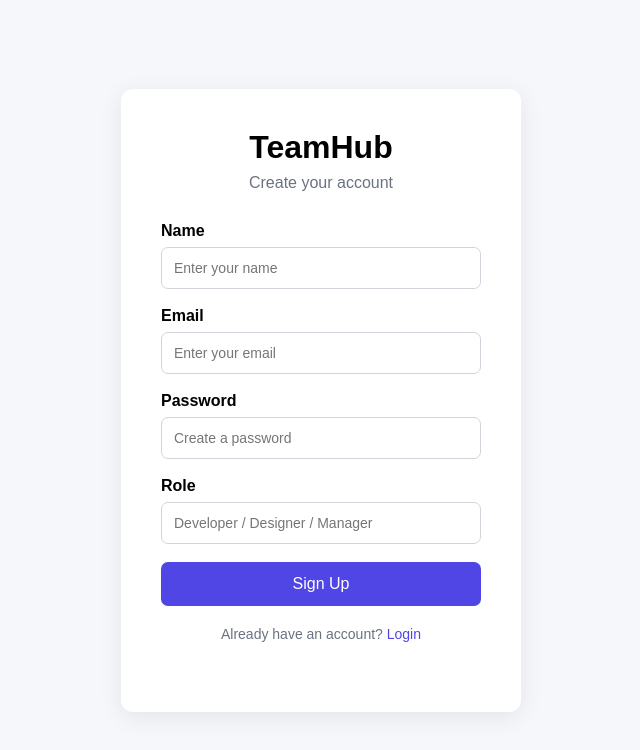
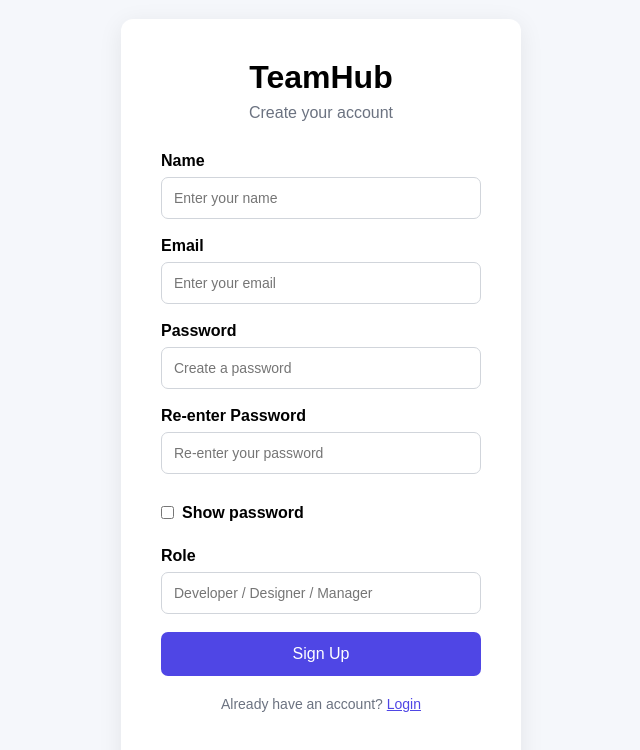
Before and after one commit to bhuvangowda-5009/we_dev-SEE, a React app in the folder frontend/: page /signup in a window 1280 px wide. Shown: the top 750 px of the page, without its empty margins (319-959 px from the left). Built offline with nearby package versions, Linux system fonts and the light colour scheme; no server answers; the HTML template or start-up script is replaced by a standard one.

Commit message:
Update signup and login authentication

```diff
--- a/frontend/src/App.jsx
+++ b/frontend/src/App.jsx
@@ -1,4 +1,13 @@
-import { BrowserRouter, Routes, Route, useLocation } from 'react-router-dom'
+import { useEffect, useState } from 'react'
+import {
+  BrowserRouter,
+  Routes,
+  Route,
+  useLocation,
+  Navigate
+} from 'react-router-dom'
+
+import { supabase } from './supabase'
 
 import Login from './pages/Login'
 import Signup from './pages/Signup'
@@ -14,11 +23,38 @@ import './css/components.css'
 
 function AppLayout() {
   const location = useLocation()
+  const [session, setSession] = useState(undefined)
+
+  useEffect(() => {
+    supabase.auth.getSession().then(({ data }) => {
+      setSession(data.session)
+    })
+
+    const {
+      data: { subscription }
+    } = supabase.auth.onAuthStateChange((_event, session) => {
+      setSession(session)
+    })
+
+    return () => subscription.unsubscribe()
+  }, [])
+
+  if (session === undefined) {
+    return <p>Loading...</p>
+  }
 
   const isAuthPage =
     location.pathname === '/' ||
     location.pathname === '/login' ||
     location.pathname === '/signup'
+
+  if (!session && !isAuthPage) {
+    return <Navigate to="/login" replace />
+  }
+
+  if (session && isAuthPage) {
+    return <Navigate to="/dashboard" replace />
+  }
 
   if (isAuthPage) {
     return (
@@ -42,6 +78,7 @@ function AppLayout() {
           <Route path="/tasks" element={<Tasks />} />
           <Route path="/files" element={<Files />} />
           <Route path="/profile" element={<Profile />} />
+          <Route path="*" element={<Navigate to="/dashboard" replace />} />
         </Routes>
       </main>
     </div>
--- a/frontend/src/pages/Login.jsx
+++ b/frontend/src/pages/Login.jsx
@@ -1,4 +1,3 @@
-
 import { useState } from 'react'
 import { useNavigate } from 'react-router-dom'
 import { supabase } from '../supabase'
@@ -9,6 +8,7 @@ function Login() {
 
   const [email, setEmail] = useState('')
   const [password, setPassword] = useState('')
+  const [showPassword, setShowPassword] = useState(false)
   const [loading, setLoading] = useState(false)
 
   const handleSubmit = async (e) => {
@@ -26,7 +26,7 @@ function Login() {
     try {
       const { data, error } = await supabase.auth.signInWithPassword({
         email: cleanEmail,
-        password: password
+        password
       })
 
       if (error) {
@@ -36,7 +36,6 @@ function Login() {
       }
 
       console.log('Login successful:', data.user.email)
-
       navigate('/dashboard')
     } catch (error) {
       console.error('Unexpected login error:', error)
@@ -52,17 +51,17 @@ function Login() {
         <h1>TeamHub</h1>
         <p>Team Collaboration Platform</p>
 
-        <form onSubmit={handleSubmit} autoComplete="on">
+        <form onSubmit={handleSubmit} autoComplete="off">
           <label htmlFor="login-email">Email</label>
 
           <input
             id="login-email"
             type="email"
-            name="email"
+            name="login-email"
             placeholder="Enter your email"
             value={email}
             onChange={(e) => setEmail(e.target.value)}
-            autoComplete="username"
+            autoComplete="off"
             required
           />
 
@@ -70,14 +69,31 @@ function Login() {
 
           <input
             id="login-password"
-            type="password"
-            name="password"
+            type={showPassword ? 'text' : 'password'}
+            name="login-password"
             placeholder="Enter your password"
             value={password}
             onChange={(e) => setPassword(e.target.value)}
-            autoComplete="current-password"
+            autoComplete="new-password"
             required
           />
+
+          <div style={{ marginTop: '8px', marginBottom: '12px' }}>
+            <label style={{
+              display: 'flex',
+              alignItems: 'center',
+              gap: '8px',
+              cursor: 'pointer'
+            }}>
+              <input
+                type="checkbox"
+                checked={showPassword}
+                onChange={(e) => setShowPassword(e.target.checked)}
+                style={{ width: 'auto' }}
+              />
+              Show password
+            </label>
+          </div>
 
           <button type="submit" disabled={loading}>
             {loading ? 'Logging in...' : 'Login'}
--- a/frontend/src/pages/Signup.jsx
+++ b/frontend/src/pages/Signup.jsx
@@ -1,4 +1,3 @@
-
 import { useState } from 'react'
 import { useNavigate } from 'react-router-dom'
 import { supabase } from '../supabase'
@@ -10,7 +9,9 @@ function Signup() {
   const [name, setName] = useState('')
   const [email, setEmail] = useState('')
   const [password, setPassword] = useState('')
+  const [confirmPassword, setConfirmPassword] = useState('')
   const [role, setRole] = useState('')
+  const [showPassword, setShowPassword] = useState(false)
   const [loading, setLoading] = useState(false)
 
   const handleSubmit = async (e) => {
@@ -20,13 +21,18 @@ function Signup() {
     const cleanEmail = email.trim().toLowerCase()
     const cleanRole = role.trim()
 
-    if (!cleanName || !cleanEmail || !password || !cleanRole) {
+    if (!cleanName || !cleanEmail || !password || !confirmPassword || !cleanRole) {
       alert('Please fill all fields')
       return
     }
 
     if (password.length < 6) {
       alert('Password must be at least 6 characters')
+      return
+    }
+
+    if (password !== confirmPassword) {
+      alert('Passwords do not match. Please re-enter your password.')
       return
     }
 
@@ -37,7 +43,7 @@ function Signup() {
         email: cleanEmail,
         password,
         options: {
-          emailRedirectTo: window.location.origin + '/login',
+          emailRedirectTo: `${window.location.origin}/login`,
           data: {
             name: cleanName,
             role: cleanRole
@@ -82,9 +88,8 @@ function Signup() {
         return
       }
 
-      alert('Account and profile created successfully!')
-      navigate('/login')
-
+      alert('Account created successfully!')
+      navigate('/dashboard')
     } catch (error) {
       console.error('Signup error:', error)
       alert(error.message || 'Something went wrong during signup')
@@ -100,44 +105,85 @@ function Signup() {
         <p>Create your account</p>
 
         <form onSubmit={handleSubmit} autoComplete="off">
-          <label>Name</label>
+          <label htmlFor="signup-name">Name</label>
           <input
+            id="signup-name"
             type="text"
             name="signup-name"
             placeholder="Enter your name"
             value={name}
             onChange={(e) => setName(e.target.value)}
             autoComplete="off"
+            required
           />
 
-          <label>Email</label>
+          <label htmlFor="signup-email">Email</label>
           <input
+            id="signup-email"
             type="email"
             name="signup-email"
             placeholder="Enter your email"
             value={email}
             onChange={(e) => setEmail(e.target.value)}
             autoComplete="off"
+            required
           />
 
-          <label>Password</label>
+          <label htmlFor="signup-password">Password</label>
           <input
-            type="password"
+            id="signup-password"
+            type={showPassword ? 'text' : 'password'}
             name="signup-password"
             placeholder="Create a password"
             value={password}
             onChange={(e) => setPassword(e.target.value)}
             autoComplete="new-password"
+            minLength={6}
+            required
           />
 
-          <label>Role</label>
+          <label htmlFor="confirm-password">Re-enter Password</label>
           <input
+            id="confirm-password"
+            type={showPassword ? 'text' : 'password'}
+            name="confirm-password"
+            placeholder="Re-enter your password"
+            value={confirmPassword}
+            onChange={(e) => setConfirmPassword(e.target.value)}
+            autoComplete="new-password"
+            required
+          />
+
+          <label
+            style={{
+              display: 'flex',
+              alignItems: 'center',
+              gap: '8px',
+              marginTop: '12px',
+              cursor: 'pointer'
+            }}
+          >
+            <input
+              type="checkbox"
+              checked={showPassword}
+              onChange={(e) => setShowPassword(e.target.checked)}
+              style={{ width: 'auto', margin: 0 }}
+            />
+            Show password
+
+          </label>
+          <br />
+
+          <label htmlFor="signup-role">Role</label>
+          <input
+            id="signup-role"
             type="text"
             name="signup-role"
             placeholder="Developer / Designer / Manager"
             value={role}
             onChange={(e) => setRole(e.target.value)}
             autoComplete="off"
+            required
           />
 
           <button type="submit" disabled={loading}>
@@ -149,7 +195,10 @@ function Signup() {
           Already have an account?{' '}
           <span
             onClick={() => navigate('/login')}
-            style={{ cursor: 'pointer' }}
+            style={{
+              cursor: 'pointer',
+              textDecoration: 'underline'
+            }}
           >
             Login
           </span>
```
Also changed, not shown: 5 other files (tests, documents, lock files or other folders).
